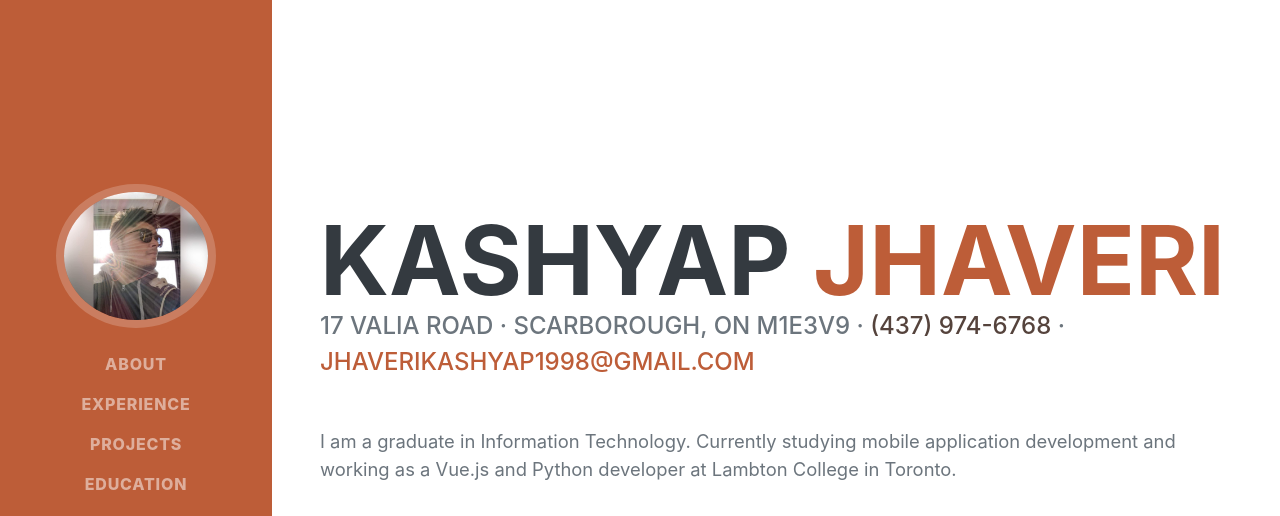
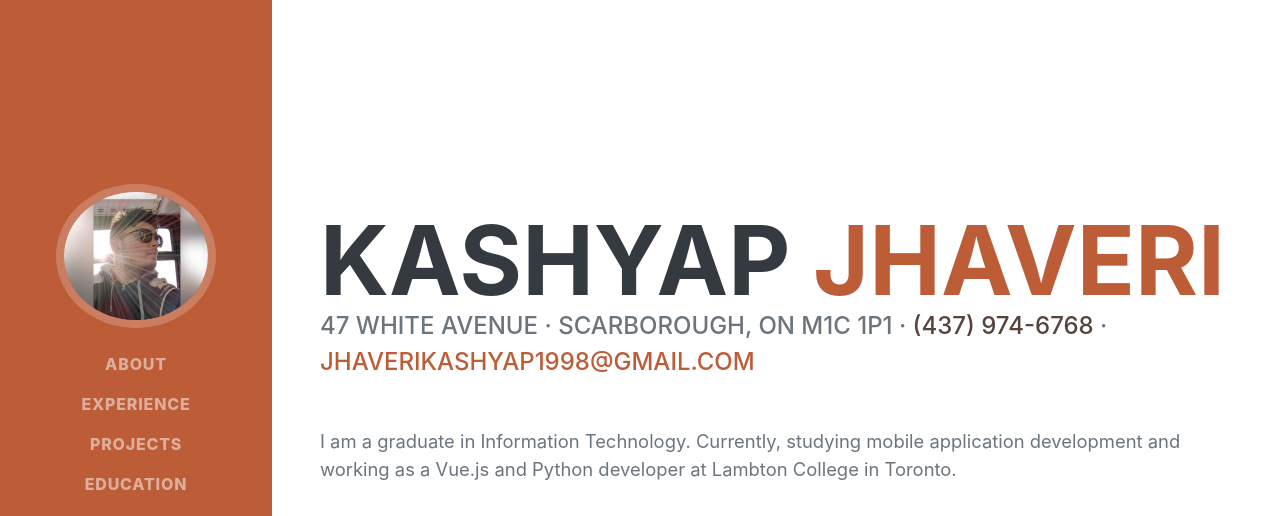
Before and after one commit to kashyapjhaveri/kashyap_jhaveri, a plain HTML site: page index.html in a window 1280 px wide. Shown: the top 516 px of the page. Drawn offline with nearby package versions, Linux system fonts and the light colour scheme; a web font is replaced by a local one.

Commit message:
Change of address

```diff
--- a/index.html
+++ b/index.html
@@ -45,11 +45,11 @@
                         <span class="text-primary">Jhaveri</span>
                     </h1>
                     <div class="subheading mb-5">
-                        17 Valia Road · Scarborough, ON M1E3V9 · <a href="tel:+14379746768" style="color: #55433C">(437) 974-6768</a> ·
+                        47 White Avenue · Scarborough, ON M1C 1P1 · <a href="tel:+14379746768" style="color: #55433C">(437) 974-6768</a> ·
                         <a href="mailto:jhaverikashyap1998@gmail.com">jhaverikashyap1998@gmail.com</a>
                     </div>
                     <p class="lead mb-5">
-                        I am a graduate in Information Technology. Currently studying mobile application development and working as a Vue.js and Python developer at Lambton College in Toronto.
+                        I am a graduate in Information Technology. Currently, studying mobile application development and working as a Vue.js and Python developer at Lambton College in Toronto.
                     </p>
                     <div class="social-icons">
                         <a class="social-icon" target="_blank" href="https://www.linkedin.com/in/kashyapjhaveri/"><i class="fab fa-linkedin-in"></i></a>
```
